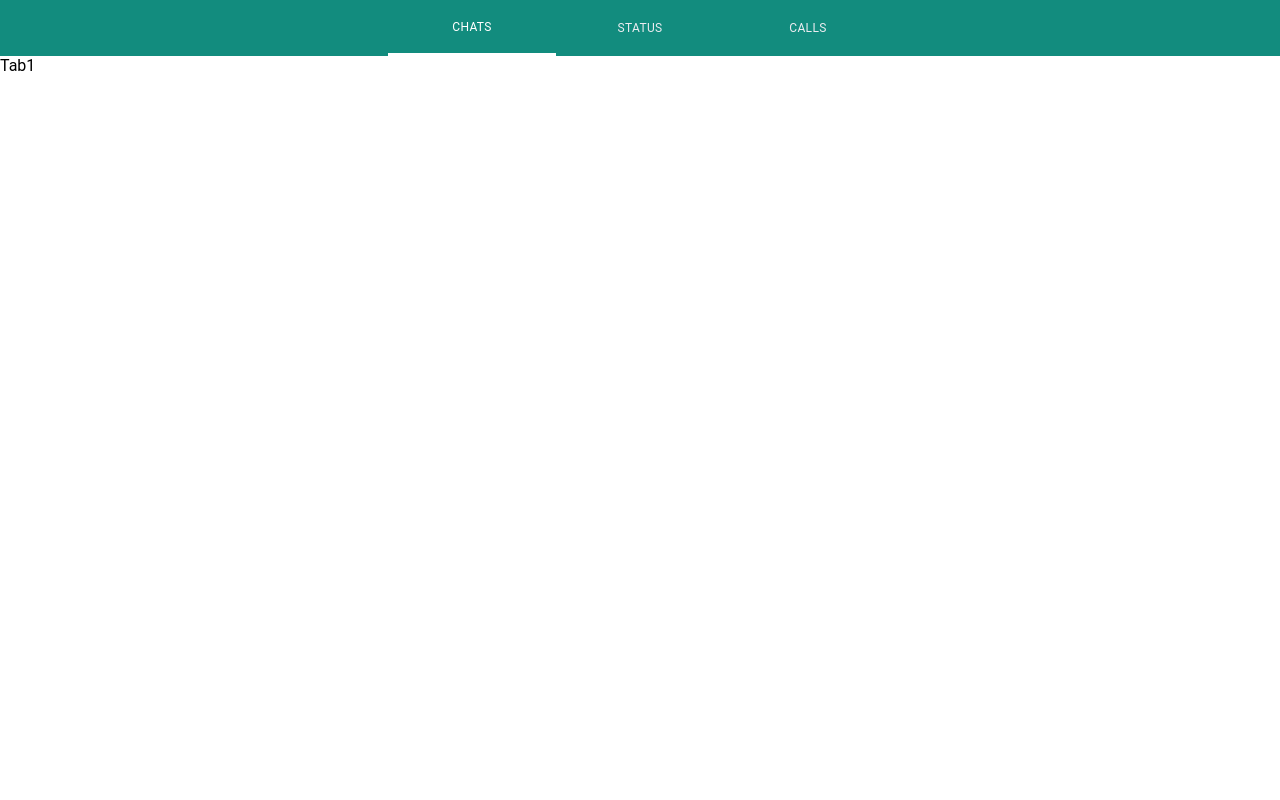
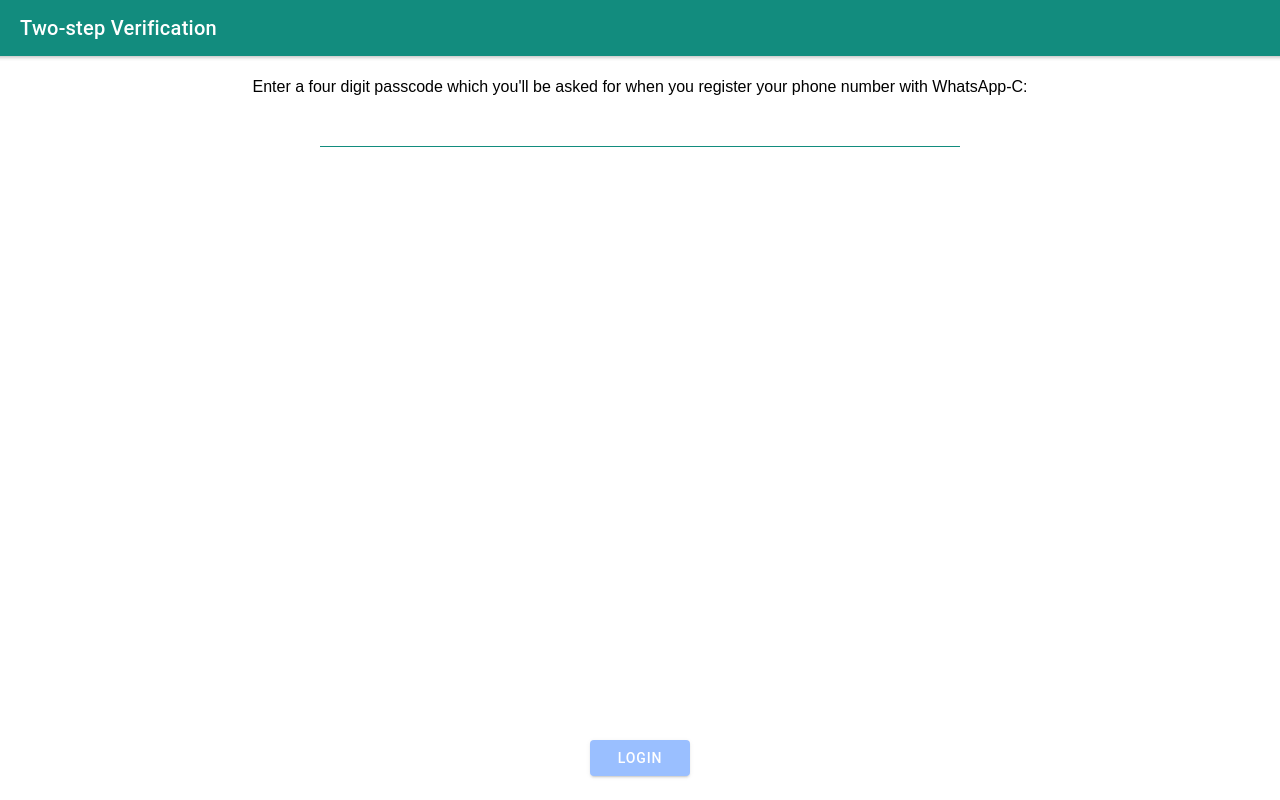
Before and after one commit to skiran017/whatsapp-clone, a React (Create React App) app: page / in a window 1280 px wide. Before the commit this address led to /tab1. Built offline with nearby package versions, Linux system fonts and the light colour scheme.

Commit message:
authentication
-login with passcode
-building Contact list UI and listing contacts from user data

```diff
--- a/src/App.css
+++ b/src/App.css
@@ -9,3 +9,44 @@
 .tab-selected {
   border-bottom: 3px solid white;
 }
+
+/* Login Page */
+.login-bar {
+  --background: #128c7e;
+  --color: white;
+  border: none;
+}
+.passcode-text {
+  text-align: center;
+  width: 80%;
+  margin-top: 20px;
+  margin-right: auto;
+  margin-left: auto;
+  font-family: Arial;
+  line-height: 1.4em;
+}
+.passcode-input-section {
+  width: 50%;
+  margin-right: auto;
+  margin-left: auto;
+}
+.passcode-input {
+  --border-color: #128c7e;
+}
+.item-has-focus {
+  --highlight-background: #128c7e;
+}
+.login-button {
+  position: absolute;
+  bottom: 20px;
+  left: 0;
+  right: 0;
+  width: 100px;
+  margin-right: auto;
+  margin-left: auto;
+}
+
+/* Chat Screen */
+.chat-screen {
+  --padding-end: 10px;
+}
--- a/src/App.jsx
+++ b/src/App.jsx
@@ -1,3 +1,4 @@
+import React, { useContext } from 'react';
 import { Redirect, Route } from 'react-router-dom';
 import {
   IonApp,
@@ -11,9 +12,13 @@
 } from '@ionic/react';
 import { IonReactRouter } from '@ionic/react-router';
 import { ellipse, square, triangle } from 'ionicons/icons';
+
 import Tab1 from './pages/Tab1';
 import Tab2 from './pages/Tab2';
 import Tab3 from './pages/Tab3';
+import { AppContext } from './State';
+import Login from './pages/Login';
+
 import './App.css';
 
 /* Core CSS required for Ionic components to work properly */
@@ -37,8 +42,11 @@
 
 setupIonicReact();
 
-const App = () => (
+const App = () => {
+  const { state, dispatch } = useContext(AppContext);
+  return (
     <IonApp>
+      {state.user ? (
         <IonReactRouter>
           <IonTabs>
             <IonRouterOutlet>
@@ -68,7 +76,11 @@
             </IonTabBar>
           </IonTabs>
         </IonReactRouter>
+      ) : (
+        <Login />
+      )}
     </IonApp>
   );
+};
 
 export default App;
--- /dev/null
+++ b/src/components/ChatItem.jsx
@@ -0,0 +1,26 @@
+import React from 'react';
+import { IonItem, IonAvatar, IonLabel } from '@ionic/react';
+
+function ChatItem({ contact }) {
+  // let profile_photo = contact.avatar
+  //   ? contact.avatar
+  //   : 'https://upload.wikimedia.org/wikipedia/commons/7/7c/Profile_avatar_placeholder_large.png';
+  let profile_photo =
+    'https://upload.wikimedia.org/wikipedia/commons/7/7c/Profile_avatar_placeholder_large.png';
+  return (
+    <IonItem>
+      <IonAvatar slot="start">
+        <img src={profile_photo} alt="icon" />
+      </IonAvatar>
+      <IonLabel>
+        <h2>{contact.name}</h2>
+        <p>
+          Hi Everyone, Lorem, ipsum dolor sit amet consectetur adipisicing elit.
+          Repudiandae, ipsa!
+        </p>
+      </IonLabel>
+    </IonItem>
+  );
+}
+
+export default ChatItem;
--- /dev/null
+++ b/src/pages/Login.jsx
@@ -0,0 +1,87 @@
+import React, { useState, useContext } from 'react';
+import {
+  IonButton,
+  IonContent,
+  IonHeader,
+  IonInput,
+  IonItem,
+  IonPage,
+  IonTitle,
+  IonToolbar,
+  IonLoading,
+} from '@ionic/react';
+
+import '../App.css';
+import db from '../Firestore';
+import { AppContext } from '../State';
+
+function Login() {
+  const { state, dispatch } = useContext(AppContext);
+
+  const [passCode, setPassCode] = useState();
+  const [showLoading, setShowLoading] = useState(false);
+
+  const login = async () => {
+    //login progress
+    setShowLoading(true);
+
+    //connect to firebase and check for user with passcode
+    let user;
+    const fetchUser = await db
+      .collection('users')
+      .where('passcode', '==', passCode)
+      .get();
+
+    fetchUser.forEach((doc) => {
+      user = doc.data();
+      user.id = doc.id;
+    });
+
+    //call mutation to set the user data in state
+    dispatch({
+      type: 'loadUser',
+      payload: user,
+    });
+
+    //remove the progress widget
+    setShowLoading(false);
+  };
+
+  return (
+    <IonPage>
+      <IonHeader>
+        <IonToolbar className="login-bar">
+          <IonTitle>Two-step Verification</IonTitle>
+        </IonToolbar>
+      </IonHeader>
+      <IonContent>
+        <div className="passcode-text">
+          Enter a four digit passcode which you'll be asked for when you
+          register your phone number with WhatsApp-C:
+        </div>
+        <div className="passcode-input-section">
+          <IonItem className="passcode-input">
+            <IonInput
+              value={passCode}
+              onIonChange={(e) => setPassCode(e.detail.value)}
+            ></IonInput>
+          </IonItem>
+        </div>
+        <IonButton
+          className="login-button"
+          onClick={() => login()}
+          disabled={!passCode}
+        >
+          Login
+        </IonButton>
+        <IonLoading
+          isOpen={showLoading}
+          onDidDismiss={() => setShowLoading(false)}
+          message={'Please wait...'}
+        />
+      </IonContent>
+    </IonPage>
+  );
+}
+
+export default Login;
--- a/src/pages/Tab1.jsx
+++ b/src/pages/Tab1.jsx
@@ -1,14 +1,18 @@
 import React, { useContext } from 'react';
 import {
+  IonAvatar,
   IonButton,
   IonContent,
   IonHeader,
+  IonItem,
+  IonLabel,
+  IonList,
   IonPage,
   IonTitle,
   IonToolbar,
 } from '@ionic/react';
-import ExploreContainer from '../components/ExploreContainer';
-import './Tab1.css';
+import ChatItem from '../components/ChatItem';
+import '../App.css';
 import { AppContext } from '../State';
 
 const Tab1 = () => {
@@ -16,7 +20,14 @@
 
   return (
     <IonPage>
-      <IonContent fullscreen>Tab1</IonContent>
+      <IonContent className="chat-screen">
+        <IonList>
+          {state.user.contacts.map((contact) => (
+            <ChatItem contact={contact} key={contact.user_id} />
+          ))}
+          {/* <ChatItem /> */}
+        </IonList>
+      </IonContent>
     </IonPage>
   );
 };
```
Lines whose indentation alone changed are shown as unchanged.
